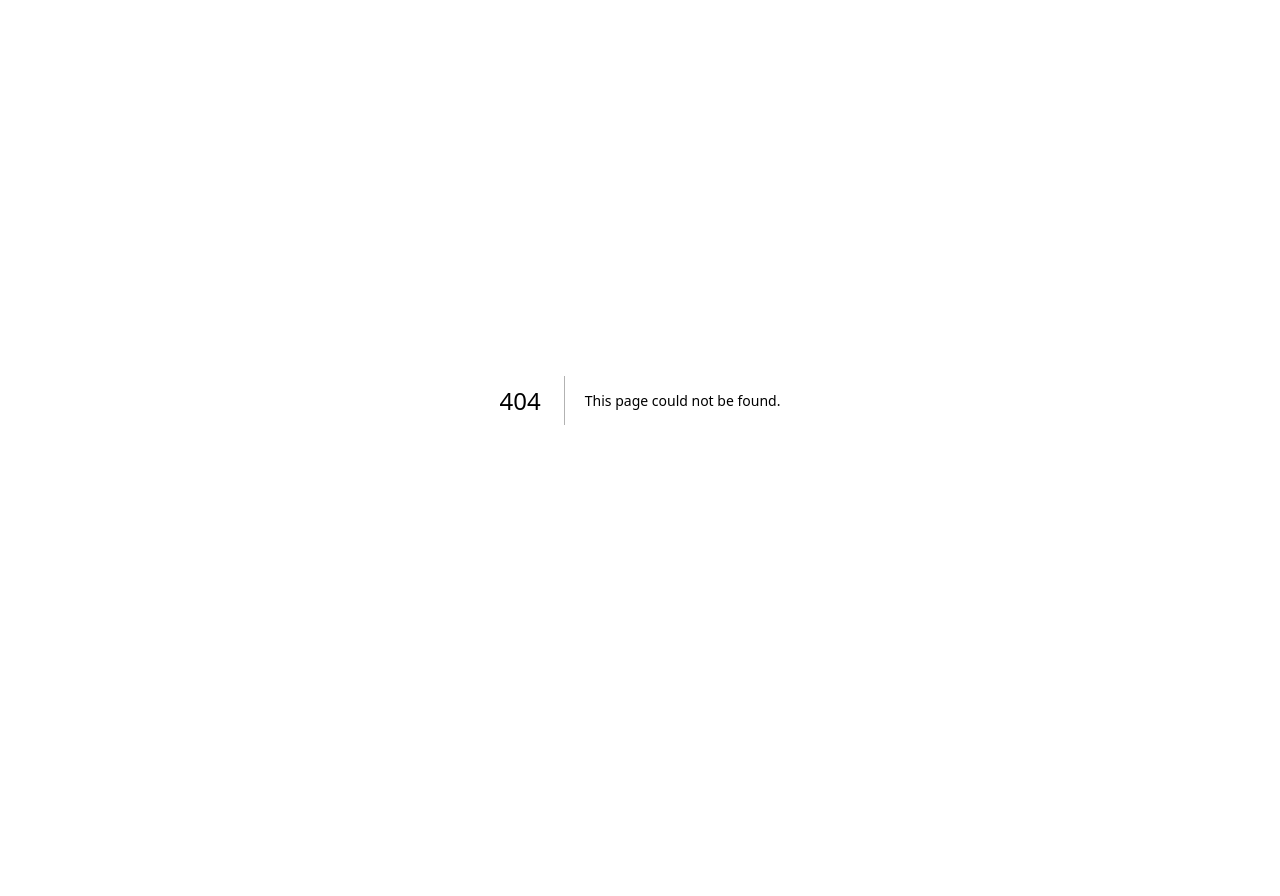
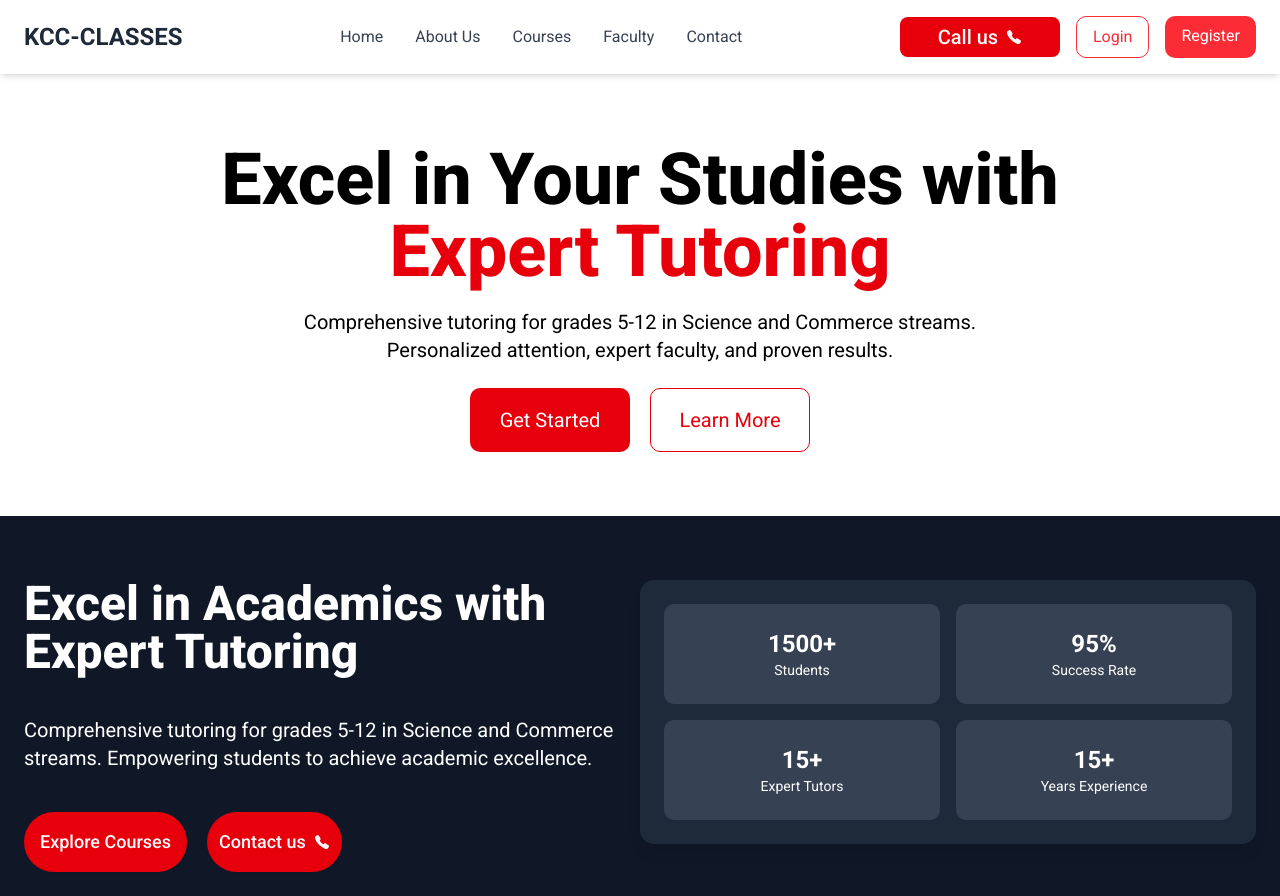
Before and after one commit to pranay03bhoir/kcc-classes-website-SMS-, a Next.js app in the folder frontend/: page /aboutus in a window 1280 px wide. Before the commit this address had no page. Before the commit the page ends 800 px from the top, so only its background shows below. Built offline with nearby package versions, Linux system fonts and the light colour scheme.

Commit message:
Add Page component to render AboutUs section

```diff
--- /dev/null
+++ b/frontend/src/app/aboutus/page.jsx
@@ -0,0 +1,12 @@
+import React from "react";
+import AboutUs from "@/components/aboutUs/AboutUs";
+
+const Page = () => {
+  return (
+    <div>
+      <AboutUs />
+    </div>
+  );
+};
+
+export default Page;
```
